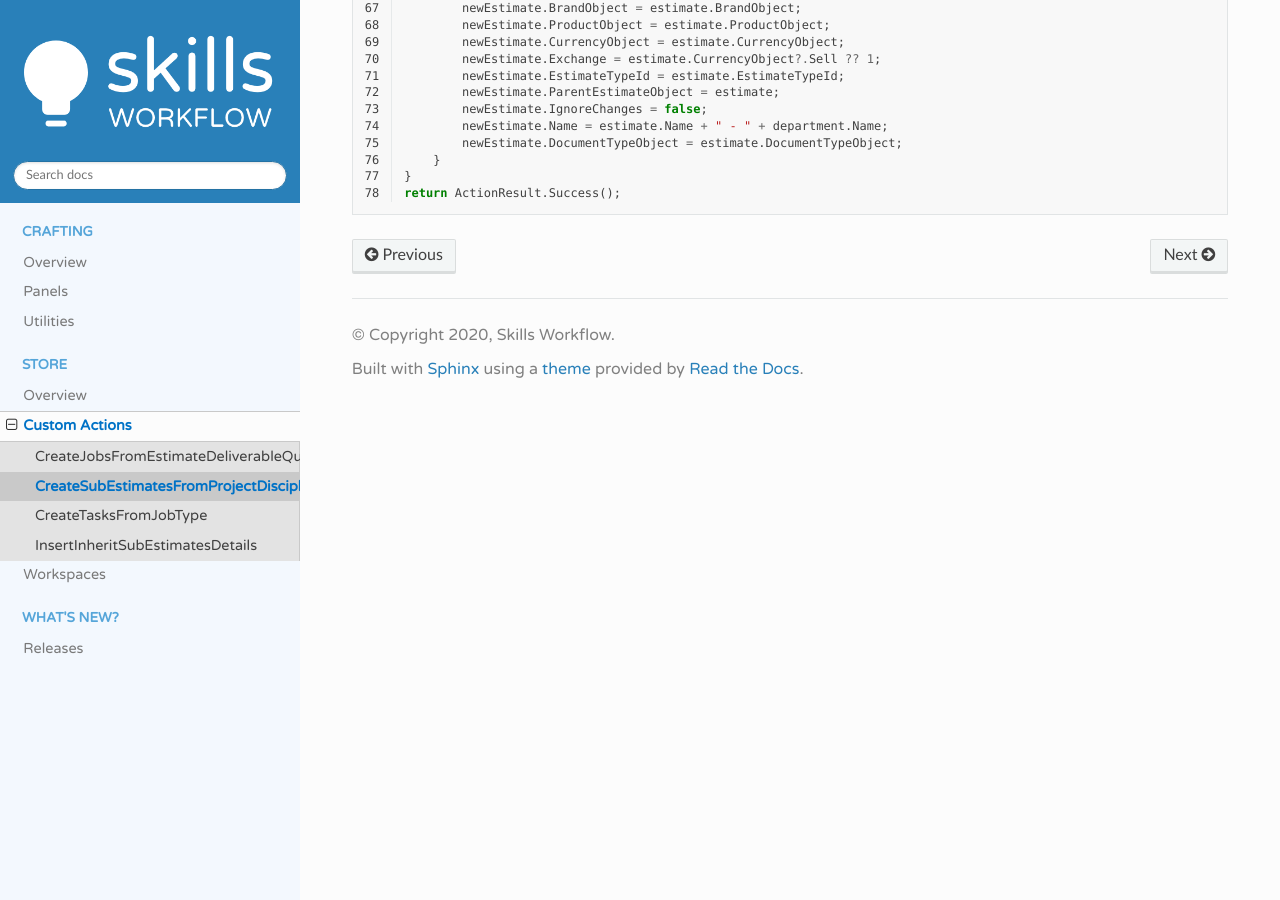
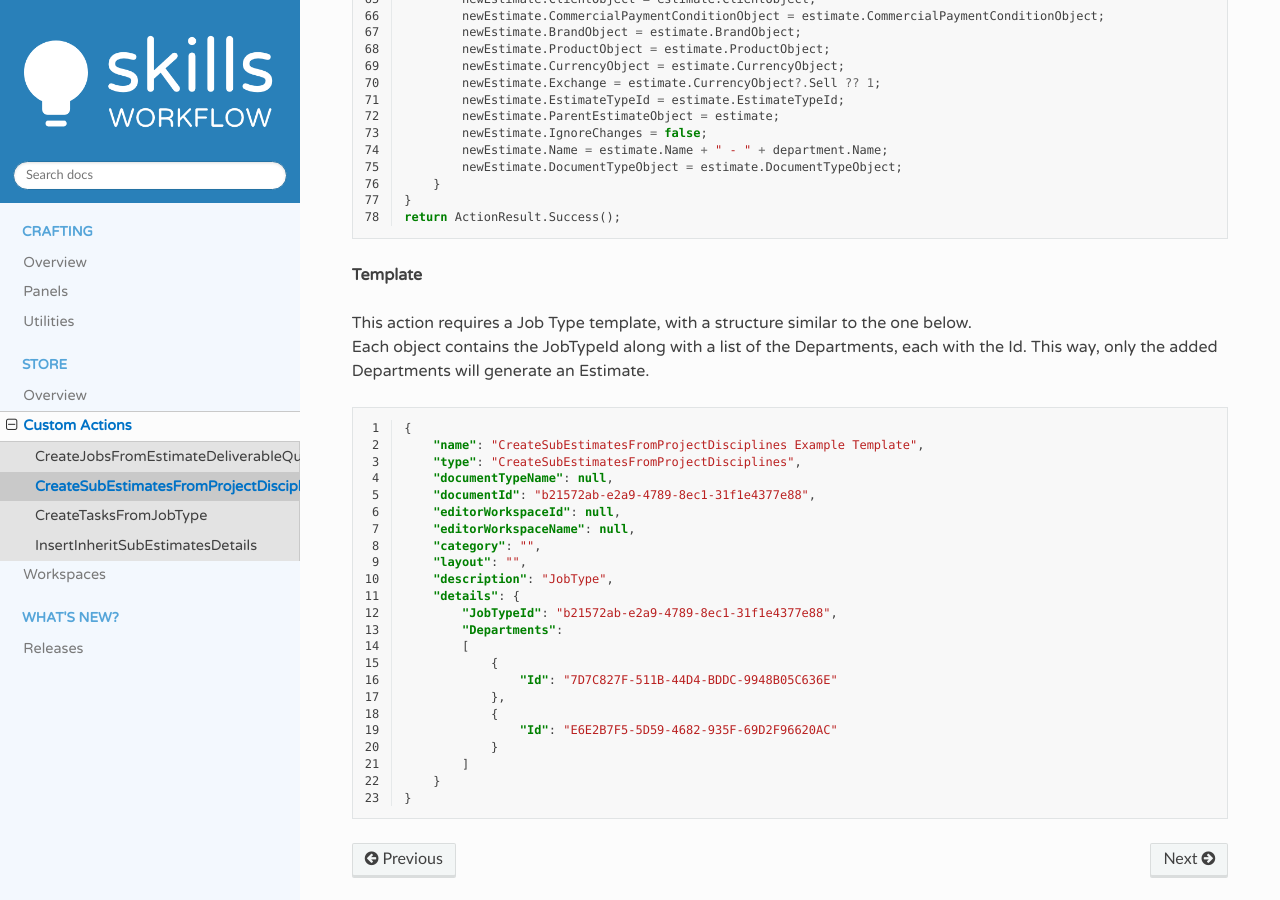
Before and after one commit to ndangeles/Documentation, a Sphinx documentation site: the page built from docs/store/custom-actions/CreateSubEstimatesFromProjectDisciplines.rst, in a window 1280 px wide and 900 px high, scrolled down 1471 px. Built offline with Sphinx 7.4.7 and the Read the Docs theme 2.0.0, drawn with Linux system fonts in a browser that asks for light colours; some of the changed text lies outside the part shown.

Commit message:
Added SubEstimates template information

```diff
--- a/docs/store/custom-actions/CreateSubEstimatesFromProjectDisciplines.rst
+++ b/docs/store/custom-actions/CreateSubEstimatesFromProjectDisciplines.rst
@@ -91,3 +91,36 @@ Estimate
         }
     }
     return ActionResult.Success();
+
+
+**Template**
+
+| This action requires a Job Type template, with a structure similar to the one below.
+| Each object contains the JobTypeId along with a list of the Departments, each with the Id. This way, only the added Departments will generate an Estimate.
+
+.. code-block:: json
+    :linenos:
+
+    {
+        "name": "CreateSubEstimatesFromProjectDisciplines Example Template",
+        "type": "CreateSubEstimatesFromProjectDisciplines",
+        "documentTypeName": null,
+        "documentId": "b21572ab-e2a9-4789-8ec1-31f1e4377e88",
+        "editorWorkspaceId": null,
+        "editorWorkspaceName": null,
+        "category": "",
+        "layout": "",
+        "description": "JobType",
+        "details": {
+            "JobTypeId": "b21572ab-e2a9-4789-8ec1-31f1e4377e88",
+            "Departments":
+            [
+                {
+                    "Id": "7D7C827F-511B-44D4-BDDC-9948B05C636E"
+                },
+                {
+                    "Id": "E6E2B7F5-5D59-4682-935F-69D2F96620AC"
+                }
+            ]
+        }
+    }
```
Also changed, not shown: other parts of docs/store/custom-actions/CreateSubEstimatesFromProjectDisciplines.rst (+1 -1 lines).
